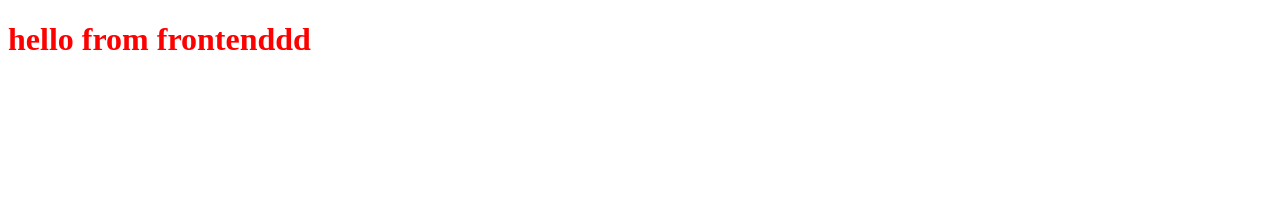
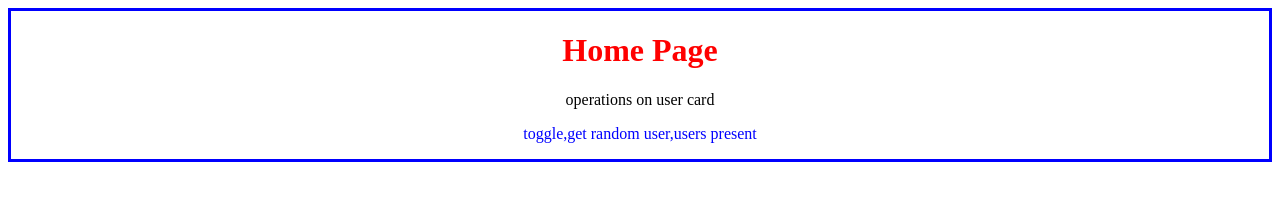
Before and after one commit to 24wh1a05ae/auto-suggest, a website: page frontend/index.html in a window 1280 px wide. Drawn offline with Linux system fonts and the light colour scheme.

Commit message:
frontend

```diff
--- a/frontend/index.css
+++ b/frontend/index.css
@@ -2,3 +2,17 @@ h1{
     color: red
     ;
 }
+#home-card{
+    text-align: center;
+    /* border: 3px;
+    border-color: black;
+    border-style: solid; */
+    border: 3px solid blue;
+}
+
+#p2{
+    color: blue;
+}
+#home-card:hover{
+    background-color: lavender;
+}
--- a/frontend/index.html
+++ b/frontend/index.html
@@ -7,7 +7,12 @@
     <link rel="stylesheet" href="index.css">
 </head>
 <body>
-    <h1>hello from frontenddd</h1>
+    <div id="home-card">
+        <h1>Home Page</h1>
+        <p id="p1">operations on user card</p>
+        <p id="p2">toggle,get random user,users present</p>
+    </div>
+
     <script
         src="index.js">
     </script>
--- a/server.js
+++ b/server.js
@@ -1,6 +1,6 @@
 const express=require('express')
 const app=express()
-const PORT=process.env.PORT;
+const PORT=process.env.PORT || 3002;
 
 app.use(express.static("frontend"))
 
```
